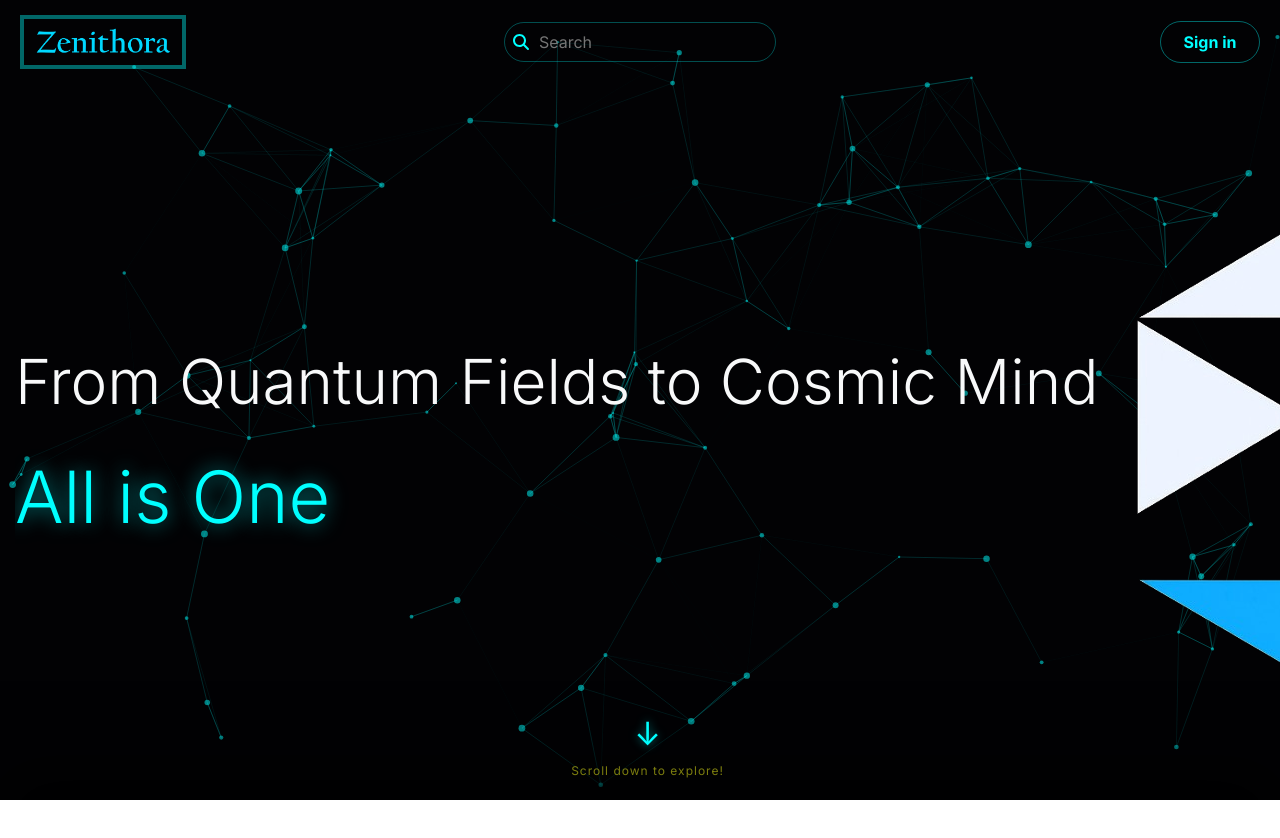
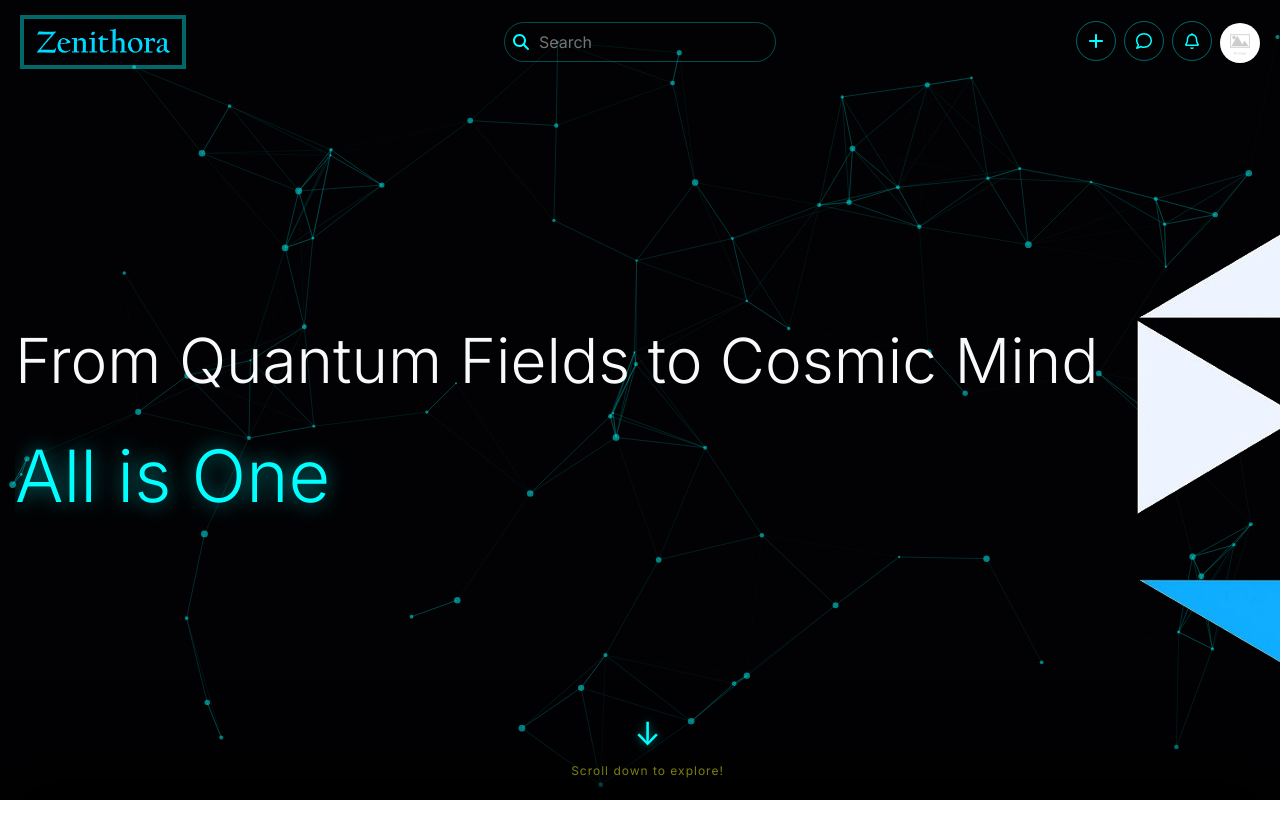
Before and after one commit to ZaydenVo/social-network-web, a React (Create React App) app: page / in a window 1280 px wide. Shown: the top 838 px of the page. Built offline with nearby package versions, Linux system fonts and the light colour scheme; no server answers.

Commit message:
feat(header): complete logged-in UI with circle buttons, fix slogan animation & jsconfig warning

```diff
--- a/jsconfig.json
+++ b/jsconfig.json
@@ -1,8 +1,7 @@
 {
   "compilerOptions": {
-    "baseUrl": ".",
     "paths": {
-      "~/*": ["src/*"]
+      "~/*": ["./src/*"]
     }
   }
 }
--- a/src/components/Button/Button.js
+++ b/src/components/Button/Button.js
@@ -18,6 +18,7 @@ function Button({
   children,
   onClick,
   type,
+  circle,
   ...passProps
 }) {
   let Comp = 'button';
@@ -53,6 +54,7 @@ function Button({
     [styles.rounded]: rounded,
     [styles.leftIcon]: leftIcon,
     [styles.invisible]: invisible,
+    [styles.circle]: circle,
   });
 
   return (
--- a/src/components/Button/Button.module.scss
+++ b/src/components/Button/Button.module.scss
@@ -32,6 +32,14 @@
     pointer-events: none;
     opacity: 0.5;
   }
+}
+
+.wrapper.circle {
+  min-width: unset;
+  width: 40px;
+  height: 40px;
+  padding: 0;
+  border-radius: 50%;
 }
 
 .invisible {
--- a/src/layouts/components/Header/Header.js
+++ b/src/layouts/components/Header/Header.js
@@ -5,11 +5,16 @@ import images from '~/assets/images';
 import { Search } from '~/components/Search';
 import { Button } from '~/components/Button';
 import { useAuthUI } from '~/Provider/AuthUIProvider';
-import { useEffect, useState } from 'react';
+import { useContext, useEffect, useState } from 'react';
 import clsx from 'clsx';
+import { UserInfoContext } from '~/Provider/UserInfoProvider';
+import { FontAwesomeIcon } from '@fortawesome/react-fontawesome';
+import { faPlus } from '@fortawesome/free-solid-svg-icons';
+import { faBell, faComment } from '@fortawesome/free-regular-svg-icons';
 
 function Header() {
   const { isSignInOpen, setIsSignInOpen } = useAuthUI();
+  const { isLogin, userInfo } = useContext(UserInfoContext);
   const [isScrolled, setIsScrolled] = useState(false);
 
   useEffect(() => {
@@ -73,9 +78,28 @@ function Header() {
         </div>
 
         <div className={styles.rightBlock}>
-          <Button primary onClick={handleOpenForm}>
-            Sign in
-          </Button>
+          {true ? (
+            <div>
+              <Button primary circle>
+                <FontAwesomeIcon icon={faPlus} />
+              </Button>
+              <Button primary circle>
+                <FontAwesomeIcon icon={faComment} />
+              </Button>
+              <Button primary circle>
+                <FontAwesomeIcon icon={faBell} />
+              </Button>
+              <Image
+                src={userInfo?.avatar}
+                alt="User avatar"
+                className={styles.avatar}
+              />
+            </div>
+          ) : (
+            <Button primary onClick={handleOpenForm}>
+              Sign in
+            </Button>
+          )}
         </div>
       </div>
     </header>
--- a/src/layouts/components/Header/Header.module.scss
+++ b/src/layouts/components/Header/Header.module.scss
@@ -115,3 +115,13 @@
   display: flex;
   justify-content: flex-end;
 }
+
+.avatar {
+  margin-left: 8px;
+  vertical-align: middle;
+  width: 40px;
+  height: 40px;
+  border-radius: 50%;
+  cursor: pointer;
+  object-fit: cover;
+}
--- a/src/pages/Home/HomeLayout/HomeLayout.module.scss
+++ b/src/pages/Home/HomeLayout/HomeLayout.module.scss
@@ -36,7 +36,7 @@
     }
 
     .logo {
-      transform: translateX(-800px);
+      transform: translateX(-850px);
     }
   }
 }
@@ -58,6 +58,9 @@
   font-weight: 300;
   color: #f8f9fa;
   z-index: 1;
+  position: relative;
+
+  animation: slideUpFadeIn 1s cubic-bezier(0.75, 1, 0.5, 1) forwards;
 
   transition:
     transform 0.6s cubic-bezier(0.25, 1, 0.5, 1),
@@ -69,6 +72,17 @@
     color: #00ffff;
     text-shadow: 0 0 20px rgba(0, 255, 255, 0.6);
     margin-top: 1.5rem;
+  }
+}
+
+@keyframes slideUpFadeIn {
+  from {
+    opacity: 0;
+    margin-top: 50px;
+  }
+  to {
+    opacity: 1;
+    margin-top: 0;
   }
 }
 
```
